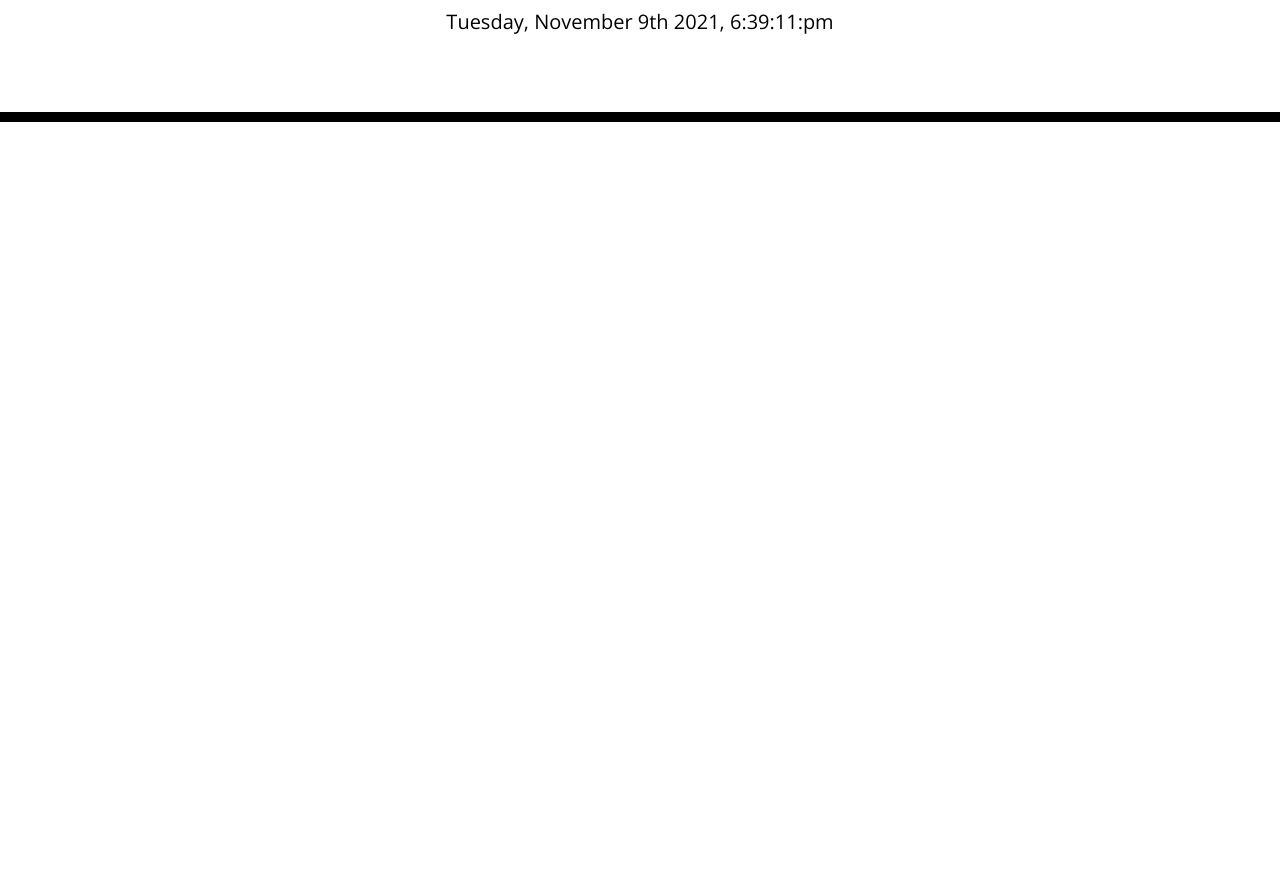
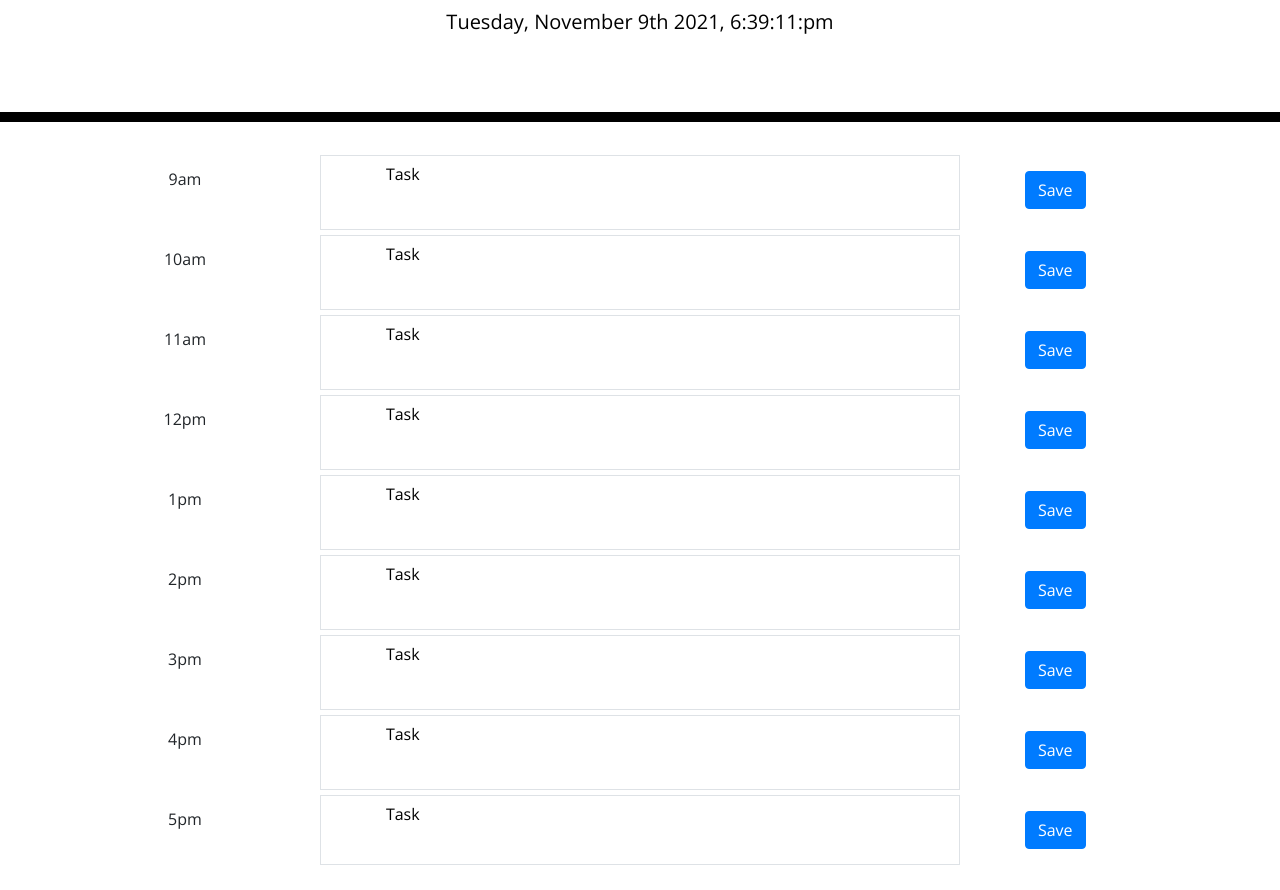
Before and after one commit to AshtonBrugh/daily-planner-web-api, a plain HTML site: page index.html in a window 1280 px wide. Shown: the part 182-1072 px from the top of the page. Before the commit the page ends 800 px from the top, so only its background shows below. Drawn offline with nearby package versions, Linux system fonts and the light colour scheme.

Commit message:
adding hours to the schedule

```diff
--- a/index.html
+++ b/index.html
@@ -28,8 +28,117 @@
       <p class="lead">A simple calendar app for scheduling your work day</p>
       <p id="currentDay" class="lead"></p>
     </header>
-    <div class="container">
+    <div class="container-fluid">
       <!-- Timeblocks go here -->
+        <div class="row pb-1">
+          <div class="col time-block">
+            9am
+          </div>
+          <textarea class="col-6 border">
+            Task
+          </textarea>
+          <div class="col">
+            <button type="button" class="btn btn-primary">Save</button>
+          </div>
+        </div>
+
+        <div class="row pb-1">
+          <div class="col time-block">
+            10am
+          </div>
+          <textarea class="col-6 border">
+            Task
+          </textarea>
+          <div class="col">
+            <button type="button" class="btn btn-primary">Save</button>
+          </div>
+        </div>
+
+        <div class="row pb-1">
+          <div class="col time-block">
+            11am
+          </div>
+          <textarea class="col-6 border">
+            Task
+          </textarea>
+          <div class="col">
+            <button type="button" class="btn btn-primary">Save</button>
+          </div>
+        </div>
+
+        <div class="row pb-1">
+          <div class="col time-block">
+            12pm
+          </div>
+          <textarea class="col-6 border">
+            Task
+          </textarea>
+          <div class="col">
+            <button type="button" class="btn btn-primary">Save</button>
+          </div>
+        </div>
+
+        <div class="row pb-1">
+          <div class="col time-block">
+            1pm
+          </div>
+          <textarea class="col-6 border">
+            Task
+          </textarea>
+          <div class="col">
+            <button type="button" class="btn btn-primary">Save</button>
+          </div>
+        </div>
+
+        <div class="row pb-1">
+          <div class="col time-block">
+            2pm
+          </div>
+          <textarea class="col-6 border">
+            Task
+          </textarea>
+          <div class="col">
+            <button type="button" class="btn btn-primary">Save</button>
+          </div>
+        </div>
+
+        <div class="row pb-1">
+          <div class="col time-block">
+            3pm
+          </div>
+          <textarea class="col-6 border">
+            Task
+          </textarea>
+          <div class="col">
+            <button type="button" class="btn btn-primary">Save</button>
+          </div>
+        </div>
+
+        <div class="row pb-1">
+          <div class="col time-block">
+            4pm
+          </div>
+          <textarea class="col-6 border">
+            Task
+          </textarea>
+          <div class="col">
+            <button type="button" class="btn btn-primary">Save</button>
+          </div>
+        </div>
+
+        <div class="row mb-3 pb-3">
+          <div class="col time-block">
+            5pm
+          </div>
+          <textarea class="col-6 border">
+            Task
+          </textarea>
+          <div class="col">
+            <button type="button" class="btn btn-primary">Save</button>
+          </div>
+        </div>
+
+
     </div>
 
     <script src="https://code.jquery.com/jquery-3.4.1.min.js"></script>
```
